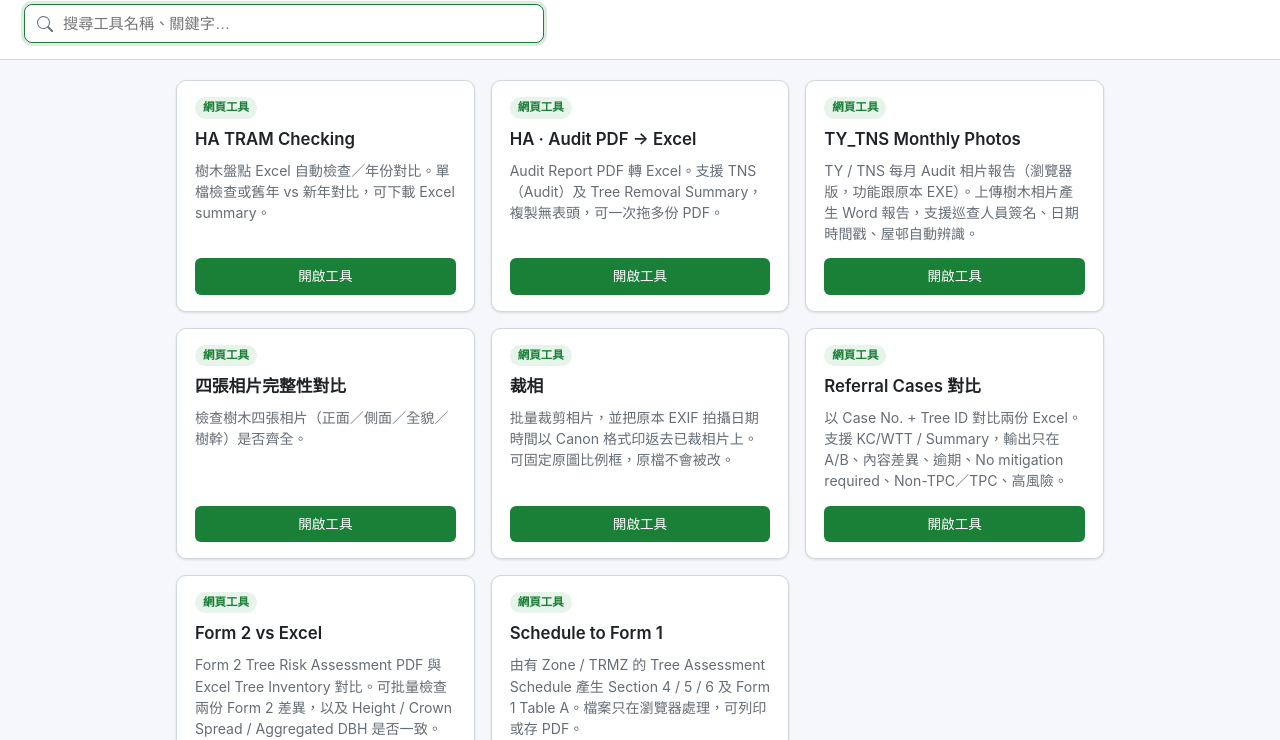
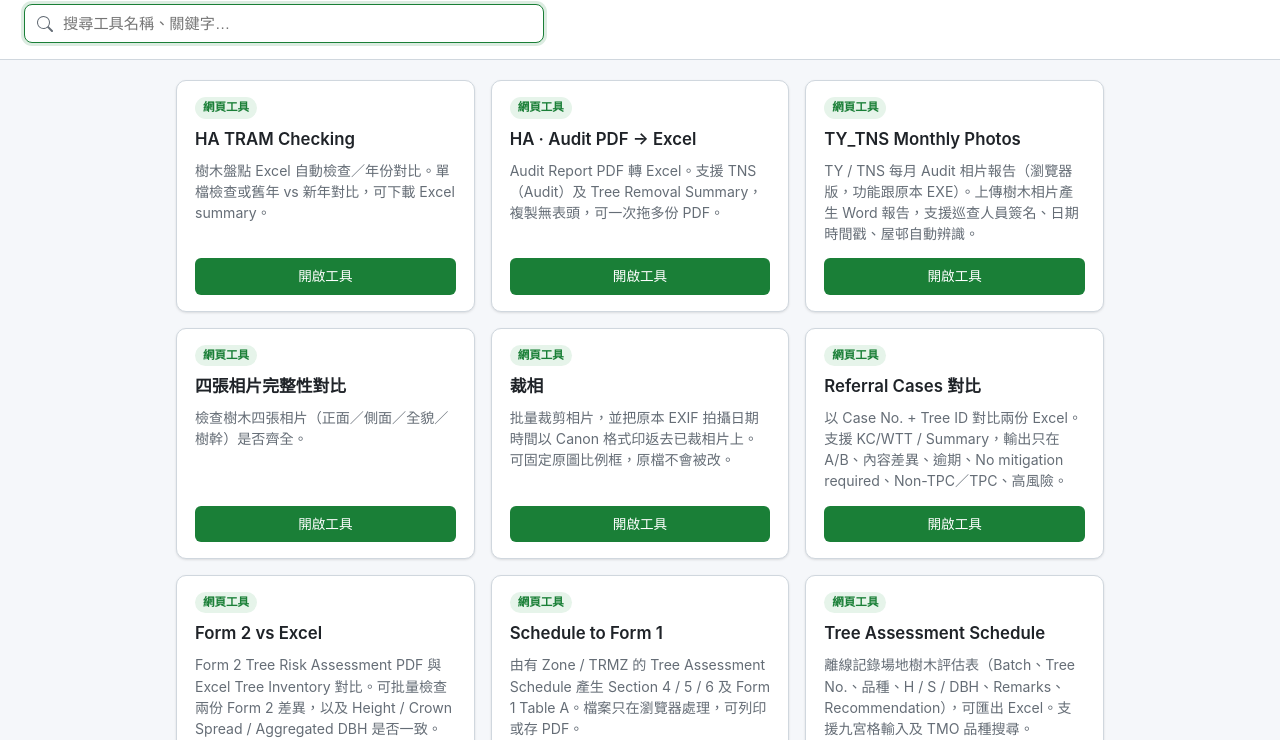
Before and after one commit to davychan188/tree-tools-portal, a plain HTML site: page index.html in a window 1280 px wide. Shown: the part 60-800 px from the top of the page. Drawn offline with Linux system fonts and the light colour scheme.

Commit message:
Add Tree Assessment Schedule to the tree tools portal

```diff
--- a/index.html
+++ b/index.html
@@ -220,6 +220,14 @@ const tools = [
     desc: "由有 Zone / TRMZ 的 Tree Assessment Schedule 產生 Section 4 / 5 / 6 及 Form 1 Table A。檔案只在瀏覽器處理，可列印或存 PDF。",
     url: "https://davychan188.github.io/schedule-to-form1/",
     keywords: "schedule form 1 form1 zone trmz cover section 4 5 6 triage"
+  },
+  {
+    id: "field-tree-schedule",
+    name: "Tree Assessment Schedule",
+    tag: "網頁工具",
+    desc: "離線記錄場地樹木評估表（Batch、Tree No.、品種、H / S / DBH、Remarks、Recommendation），可匯出 Excel。支援九宮格輸入及 TMO 品種搜尋。",
+    url: "https://davychan188.github.io/field-tree-schedule/?v=17",
+    keywords: "field tree schedule assessment batch tree no species dbh 場地 評估 離線 excel tmo"
   }
 ];
 
```
